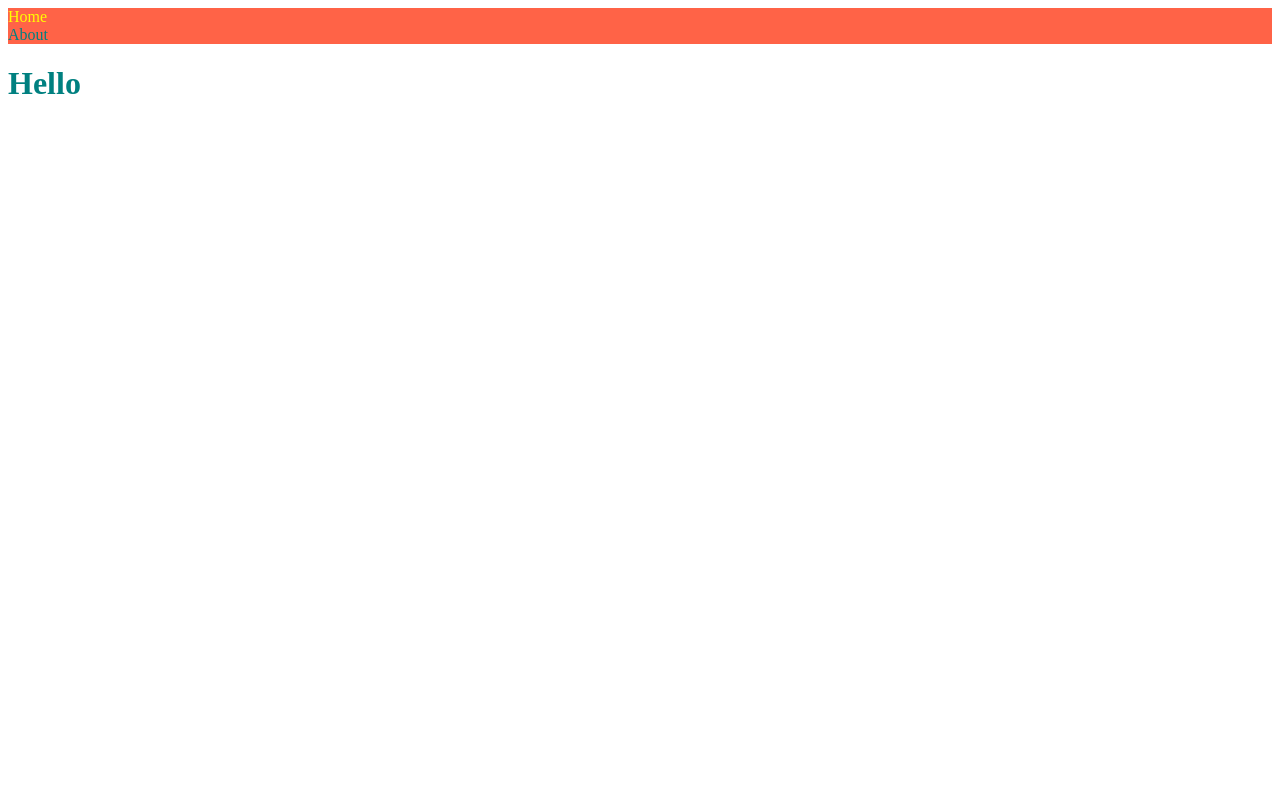
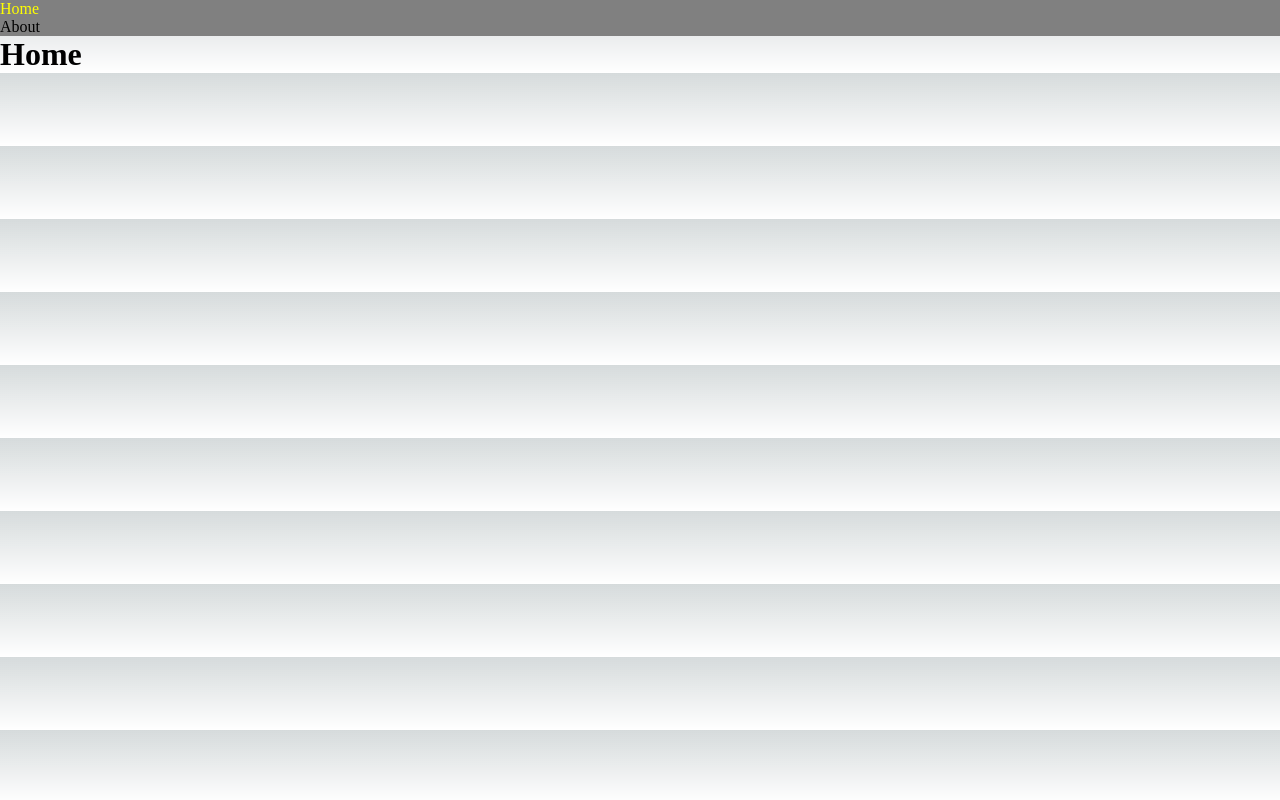
Before and after one commit to hojncode/nextjs-Introduction, a Next.js app: page / in a window 1280 px wide. Built offline with nearby package versions, Linux system fonts and the light colour scheme.

Commit message:
_app.js - 최상위 컴포넌트, 여기에만 globals.css 를 추가할 수 있고, <Component {...pageProps} /> 를 사용해서 하위 컴포넌트에게 prop을 내려 줄 수 있다.

```diff
--- a/src/components/NavBar.js
+++ b/src/components/NavBar.js
@@ -16,9 +16,6 @@
         </div>
       </Link>
       <style jsx>{`
-        nav {
-          background-color: tomato;
-        }
         div {
           text-decoration: none;
         }
--- /dev/null
+++ b/src/pages/_app.js
@@ -0,0 +1,16 @@
+import NavBar from "@/components/NavBar";
+import "../styles/globals.css";
+
+export default function App({ Component, pageProps }) {
+  return (
+    <>
+      <NavBar />
+      <Component {...pageProps} />
+      <style jsx global>{`
+        nav {
+          background-color: grey;
+        }
+      `}</style>
+    </>
+  );
+}
--- a/src/pages/about.js
+++ b/src/pages/about.js
@@ -1,9 +1,6 @@
-import NavBar from "@/components/NavBar";
-
 export default function dfasfdafasd() {
   return (
     <div>
-      <NavBar />
       <h1>About</h1>
     </div>
   );
--- /dev/null
+++ b/src/pages/hH.js
@@ -0,0 +1,3 @@
+export default function Hh() {
+  return <div>hi</div>;
+}
--- a/src/pages/index.js
+++ b/src/pages/index.js
@@ -1,15 +1,7 @@
-import NavBar from "@/components/NavBar";
-
 export default function Home() {
   return (
     <div>
-      <NavBar />
-      <h1>Hello</h1>
-      <style jsx>{`
-        div {
-          color: teal;
-        }
-      `}</style>
+      <h1>Home</h1>
     </div>
   );
 }
```
